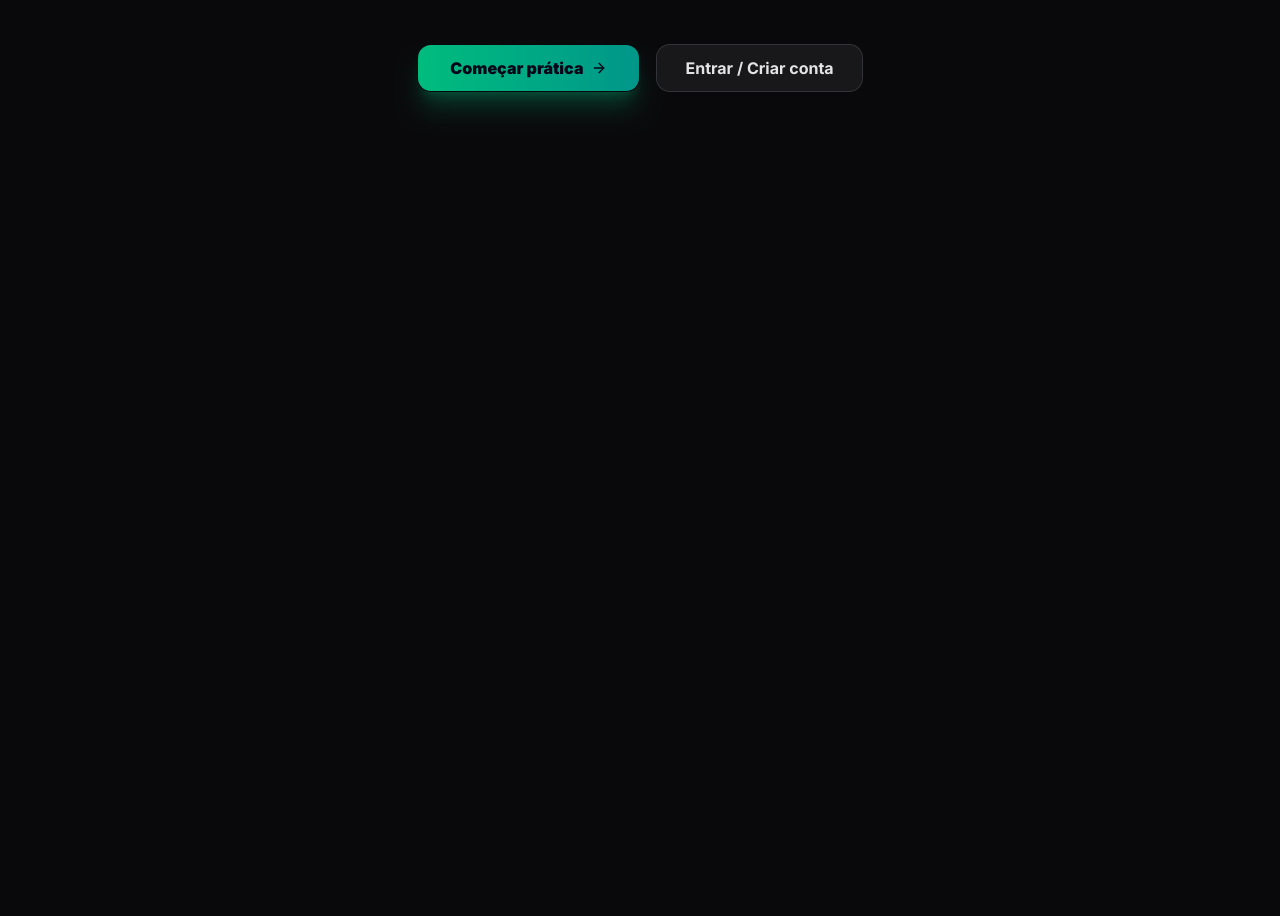
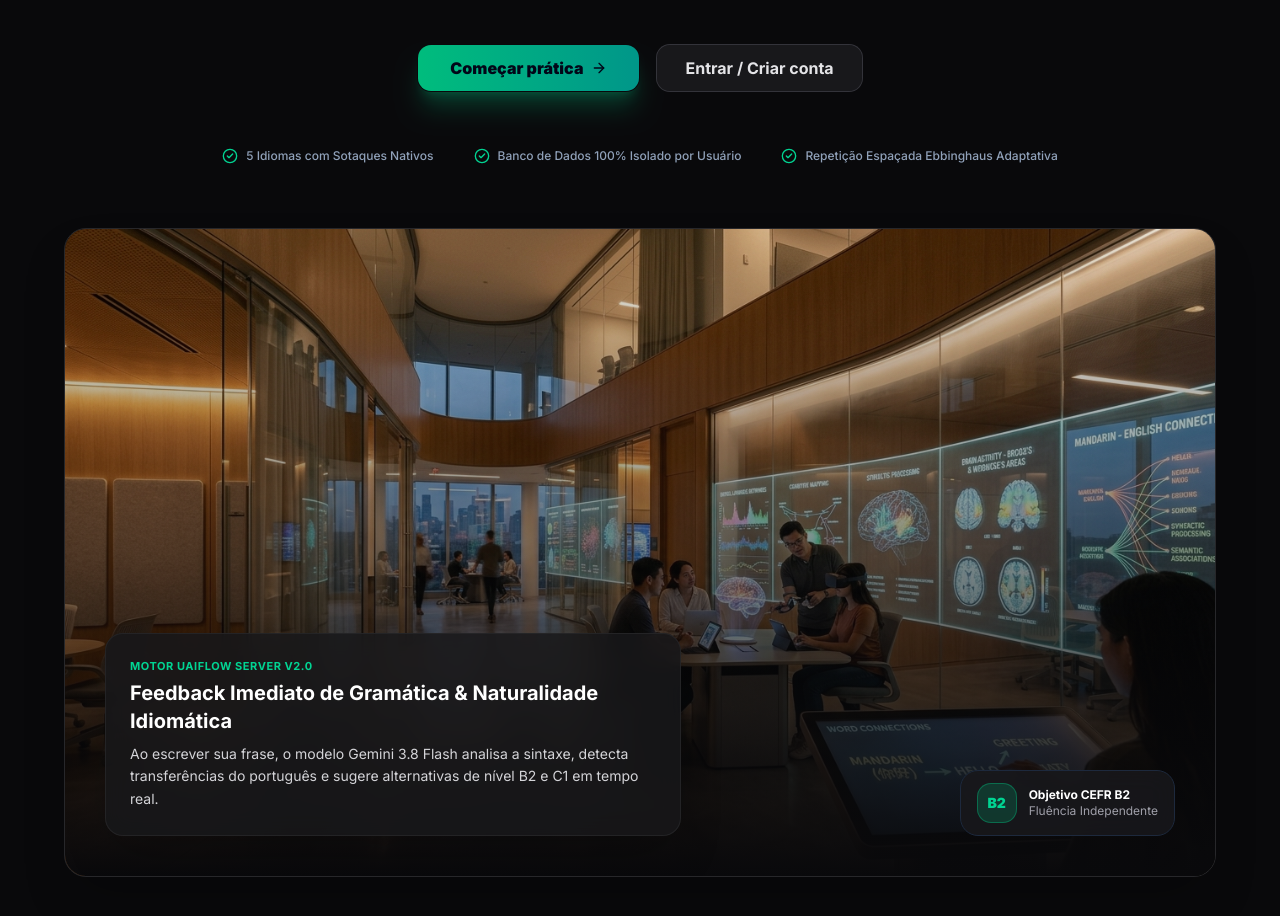
Before and after one commit to tatyanepgoncalves/uaiflow, a Next.js app: page / in a window 1280 px wide. Shown: the part 540-1456 px from the top of the page. Before the commit the page ends 800 px from the top, so only its background shows below. Built offline with nearby package versions, Linux system fonts and the light colour scheme.

Commit message:
feat: refactor HeroHome component; add HeroText, Indicators, and VisualShowcase components

```diff
--- a/src/components/public/home/hero/hero-home.tsx
+++ b/src/components/public/home/hero/hero-home.tsx
@@ -1,35 +1,22 @@
-import { Brain } from 'lucide-react'
 import Buttons from './buttons'
+import HeroText from './hero-text'
+import Indicators from './indicators'
+import VisualShowcase from './visual-showcase'
 
 export default function HeroHome() {
   return (
-    <section className="relative flex flex-col items-center justify-center pt-6 sm:pt-12">
+    <section className="relative flex flex-col items-center justify-center px-4 pt-6 sm:px-6 sm:pt-12 lg:px-8">
       <div className="w-full max-w-5xl space-y-6 px-4 text-center sm:space-y-8 sm:px-6 lg:px-8">
-        {/* Subtle methodology lead-in */}
-        <div className="inline-flex items-center gap-2 rounded-full border border-emerald-500/30 bg-emerald-500/10 px-3.5 py-1.5 font-semibold text-emerald-400 text-xs">
-          <Brain className="h-4 w-4 text-emerald-400" />
-          <span>Neurociência Cognitiva & Comprehensible Input (i+1)</span>
-        </div>
-
-        {/* Main Headline */}
-        <h1 className="mx-auto max-w-4xl text-balance font-black text-4xl text-white leading-[1.1] tracking-tight sm:text-6xl lg:text-7xl">
-          Fluência real através da{' '}
-          <span className="bg-linear-to-r from-emerald-400 via-teal-300 to-indigo-400 bg-clip-text text-transparent">
-            produção ativa diária
-          </span>
-        </h1>
-
-        {/* Value Proposition */}
-        <p className="mx-auto w-full max-w-2xl font-normal text-base text-zinc-300/90 leading-relaxed sm:text-xl">
-          Abandone listas passivas de vocabulário e exercícios de múltipla
-          escolha. O <strong>UAIFlow</strong> treina seu cérebro com blocos
-          lexicais de alta frequência e avaliação gramatical em tempo real com
-          IA até o nível <strong>CEFR B2+</strong>.
-        </p>
+        <HeroText />
 
         {/* CTAs */}
         <Buttons />
+
+        {/* Indicators */}
+        <Indicators />
       </div>
+
+      <VisualShowcase />
     </section>
   )
 }
--- /dev/null
+++ b/src/components/public/home/hero/hero-text.tsx
@@ -0,0 +1,29 @@
+import { Brain } from 'lucide-react'
+
+export default function HeroText() {
+  return (
+    <>
+      {/* Subtle methodology lead-in */}
+      <div className="inline-flex items-center gap-2 rounded-full border border-emerald-500/30 bg-emerald-500/10 px-3.5 py-1.5 font-semibold text-emerald-400 text-xs">
+        <Brain className="h-4 w-4 text-emerald-400" />
+        <span>Neurociência Cognitiva & Comprehensible Input (i+1)</span>
+      </div>
+
+      {/* Main Headline */}
+      <h1 className="mx-auto max-w-4xl text-balance font-black text-4xl text-white leading-[1.1] tracking-tight sm:text-6xl lg:text-7xl">
+        Fluência real através da{' '}
+        <span className="bg-linear-to-r from-emerald-400 via-teal-300 to-indigo-400 bg-clip-text text-transparent">
+          produção ativa diária
+        </span>
+      </h1>
+
+      {/* Value Proposition */}
+      <p className="mx-auto w-full max-w-2xl font-normal text-base text-zinc-300/90 leading-relaxed sm:text-xl">
+        Abandone listas passivas de vocabulário e exercícios de múltipla
+        escolha. O <strong>UAIFlow</strong> treina seu cérebro com blocos
+        lexicais de alta frequência e avaliação gramatical em tempo real com IA
+        até o nível <strong>CEFR B2+</strong>.
+      </p>
+    </>
+  )
+}
--- /dev/null
+++ b/src/components/public/home/hero/indicators.tsx
@@ -0,0 +1,20 @@
+import { CheckCircle2 } from 'lucide-react'
+
+export default function Indicators() {
+  return (
+    <div className="flex flex-wrap items-center justify-center gap-6 pt-6 font-medium text-slate-400 text-xs sm:gap-10">
+      <div className="flex items-center gap-2">
+        <CheckCircle2 className="h-4 w-4 text-emerald-400" />
+        <span>5 Idiomas com Sotaques Nativos</span>
+      </div>
+      <div className="flex items-center gap-2">
+        <CheckCircle2 className="h-4 w-4 text-emerald-400" />
+        <span>Banco de Dados 100% Isolado por Usuário</span>
+      </div>
+      <div className="flex items-center gap-2">
+        <CheckCircle2 className="h-4 w-4 text-emerald-400" />
+        <span>Repetição Espaçada Ebbinghaus Adaptativa</span>
+      </div>
+    </div>
+  )
+}
--- /dev/null
+++ b/src/components/public/home/hero/text-superior.tsx
@@ -0,0 +1,29 @@
+export default function TextSuperior() {
+  return (
+    <section className="absolute right-6 bottom-6 left-6 flex flex-col items-start justify-between gap-4 sm:right-10 sm:bottom-10 sm:left-10 md:flex-row md:items-end">
+      <div className="w-full max-w-xl rounded-2xl border border-zinc-800/80 bg-zinc-900/85 p-5 text-left shadow-2xl backdrop-blur-md sm:p-6">
+        <span className="mb-1 block font-bold text-[11px] text-emerald-400 uppercase tracking-wider">
+          Motor UAIFlow Server v2.0
+        </span>
+        <h3 className="mb-2 font-bold text-lg text-white sm:text-xl">
+          Feedback Imediato de Gramática & Naturalidade Idiomática
+        </h3>
+        <p className="text-xs text-zinc-300 leading-relaxed sm:text-sm">
+          Ao escrever sua frase, o modelo Gemini 3.8 Flash analisa a sintaxe,
+          detecta transferências do português e sugere alternativas de nível B2
+          e C1 em tempo real.
+        </p>
+      </div>
+
+      <div className="flex shrink-0 items-center gap-3 rounded-2xl border border-slate-800 bg-zinc-900/90 px-4 py-3 backdrop-blur-md">
+        <div className="flex h-10 w-10 items-center justify-center rounded-xl border border-emerald-500/40 bg-emerald-500/20 font-black text-emerald-400 text-sm">
+          B2
+        </div>
+        <div className="text-left text-xs">
+          <span className="block font-bold text-white">Objetivo CEFR B2</span>
+          <span className="text-zinc-400">Fluência Independente</span>
+        </div>
+      </div>
+    </section>
+  )
+}
--- /dev/null
+++ b/src/components/public/home/hero/visual-showcase.tsx
@@ -0,0 +1,22 @@
+import Image from 'next/image'
+import HeroNeural from '@/assets/images/hero_neural_language.jpg'
+import TextSuperior from './text-superior'
+
+export default function VisualShowcase() {
+  return (
+    <section className="mt-12 flex max-w-6xl items-center justify-center overflow-hidden rounded-3xl border border-zinc-800 bg-zinc-900/60 shadow-2xl sm:mt-16">
+      <div className="relative aspect-video w-full overflow-hidden">
+        <Image
+          alt="Ambiente cognitivo de neuroaprendizagem linguística UAIFlow"
+          className="h-full w-full object-cover brightness-90 transition-transform duration-700 hover:scale-[1.01]"
+          referrerPolicy="no-referrer"
+          src={HeroNeural}
+        />
+
+        <div className="absolute inset-0 bg-linear-to-t from-zinc-950 via-zinc-950/40 to-transparent" />
+
+        <TextSuperior />
+      </div>
+    </section>
+  )
+}
```
Also changed, not shown: src/assets/images/hero_neural_language.jpg (added).
